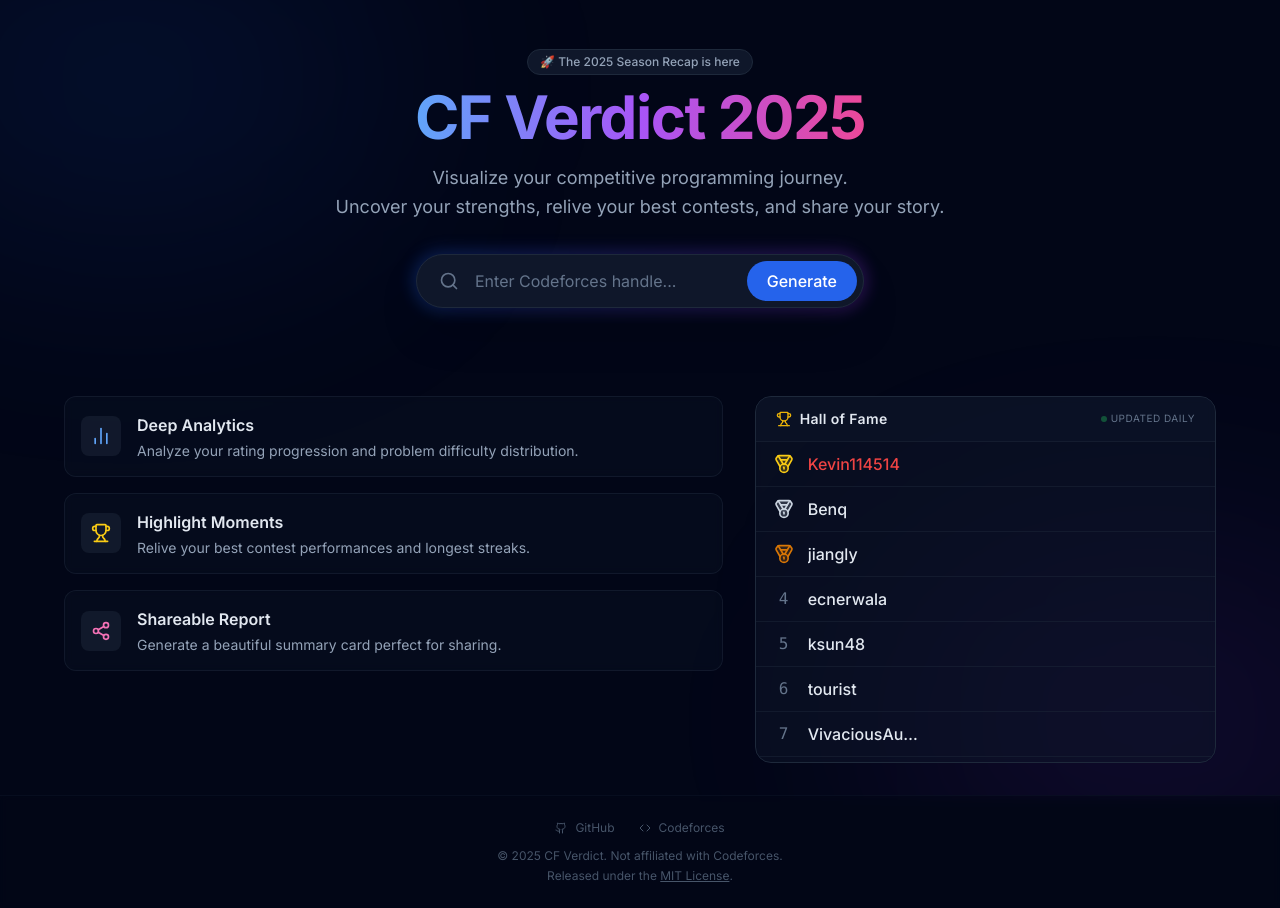
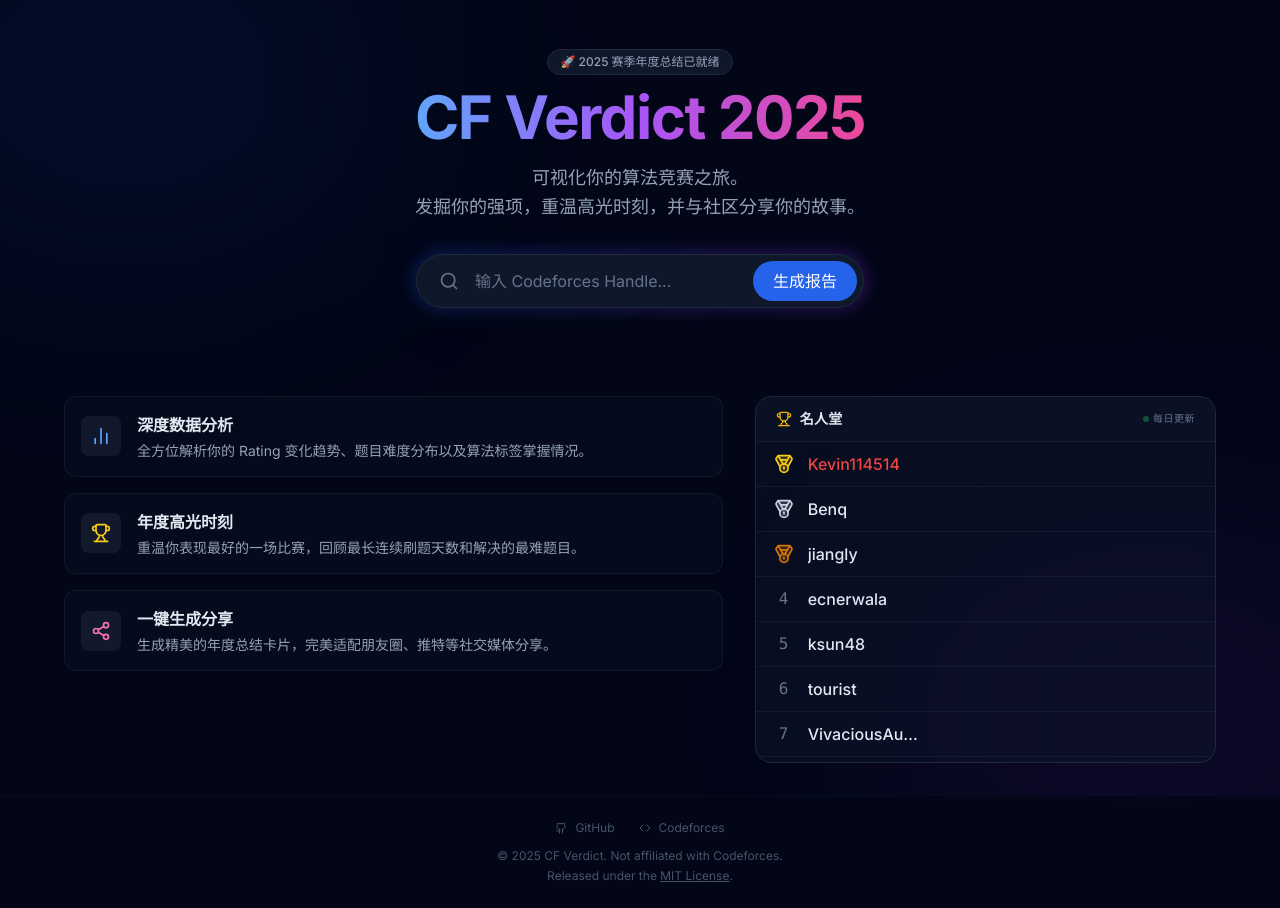
Before and after one commit to cfverdict/cfverdict.github.io, a Next.js app: page / in a window 1280 px wide. Built offline with nearby package versions, Linux system fonts and the light colour scheme.

Commit message:
Localize homepage content to Chinese

```diff
--- a/src/app/page.tsx
+++ b/src/app/page.tsx
@@ -76,7 +76,7 @@
           className="text-center max-w-4xl mx-auto w-full mb-10"
         >
           <div className="inline-block mb-3 px-3 py-1 rounded-full bg-slate-900 border border-slate-800 text-xs text-slate-400 font-medium">
-            🚀 The 2025 Season Recap is here
+            🚀 2025 赛季年度总结已就绪
           </div>
           <h1 className="text-4xl md:text-6xl font-bold mb-4 tracking-tight">
             <span className="bg-gradient-to-r from-blue-400 via-purple-500 to-pink-500 text-transparent bg-clip-text">
@@ -84,8 +84,8 @@
             </span>
           </h1>
           <p className="text-lg text-slate-400 mb-8 leading-relaxed max-w-2xl mx-auto">
-            Visualize your competitive programming journey. <br className="hidden md:block" />
-            Uncover your strengths, relive your best contests, and share your story.
+            可视化你的算法竞赛之旅。<br className="hidden md:block" />
+            发掘你的强项，重温高光时刻，并与社区分享你的故事。
           </p>
 
           {/* Search Box */}
@@ -97,14 +97,14 @@
                 type="text"
                 value={handle}
                 onChange={(e) => setHandle(e.target.value)}
-                placeholder="Enter Codeforces handle..."
+                placeholder="输入 Codeforces Handle..."
                 className="flex-1 bg-transparent border-none focus:ring-0 text-white placeholder-slate-500 px-4 py-2 outline-none"
               />
               <button
                 type="submit"
                 className="px-5 py-2 bg-blue-600 hover:bg-blue-500 text-white rounded-full font-medium transition-all transform active:scale-95"
               >
-                Generate
+                生成报告
               </button>
             </div>
           </form>
@@ -122,18 +122,18 @@
           >
             <FeatureCard
               icon={<BarChart2 className="w-5 h-5 text-blue-400" />}
-              title="Deep Analytics"
-              description="Analyze your rating progression and problem difficulty distribution."
+              title="深度数据分析"
+              description="全方位解析你的 Rating 变化趋势、题目难度分布以及算法标签掌握情况。"
             />
             <FeatureCard
               icon={<Trophy className="w-5 h-5 text-yellow-400" />}
-              title="Highlight Moments"
-              description="Relive your best contest performances and longest streaks."
+              title="年度高光时刻"
+              description="重温你表现最好的一场比赛，回顾最长连续刷题天数和解决的最难题目。"
             />
             <FeatureCard
               icon={<Share2 className="w-5 h-5 text-pink-400" />}
-              title="Shareable Report"
-              description="Generate a beautiful summary card perfect for sharing."
+              title="一键生成分享"
+              description="生成精美的年度总结卡片，完美适配朋友圈、推特等社交媒体分享。"
             />
           </motion.div>
 
@@ -149,12 +149,12 @@
                 <div className="flex items-center gap-2">
                   <Trophy className="w-4 h-4 text-yellow-500" />
                   <h3 className="text-sm font-semibold text-slate-200 tracking-wide">
-                    Hall of Fame
+                    名人堂
                   </h3>
                 </div>
                 <span className="text-[10px] text-slate-500 uppercase tracking-wider flex items-center gap-1">
                   <span className="w-1.5 h-1.5 rounded-full bg-green-500/50 animate-pulse"></span>
-                  Updated Daily
+                  每日更新
                 </span>
               </div>
 
```
